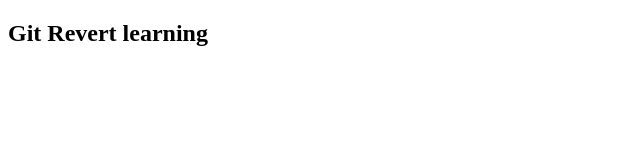
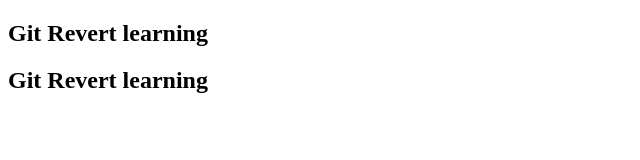
Before and after one commit to PanktiParekh/git-revert, a plain HTML site: page index.html in a window 1280 px wide. Shown: the whole page, without its empty margins (0-640 px from the left). Drawn offline with Linux system fonts and the light colour scheme.

Commit message:
for revert second

```diff
--- a/index.html
+++ b/index.html
@@ -6,5 +6,6 @@
 </head>
 <body>
     <h2>Git Revert learning</h2>
+    <h2>Git Revert learning</h2>
 </body>
 </html>
```
